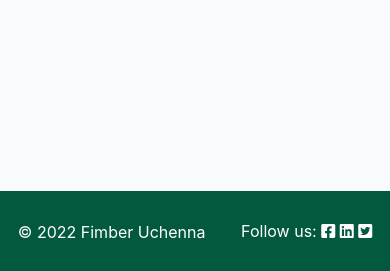
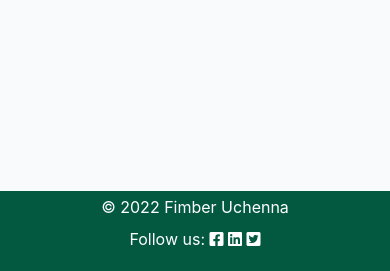
Before and after one commit to uchenna631/mi-earth, a Django app: page /blog/ in a window 390 px wide. Shown: the part 573-844 px from the top of the page. Run offline with Django 3.2, Linux system fonts and the light colour scheme; data that the repository does not hold is empty; some web fonts are replaced.

Commit message:
Modify header and footer for mobile view

```diff
--- a/templates/base.html
+++ b/templates/base.html
@@ -95,9 +95,9 @@
     {% endblock %}
 
     <!-- Footer -->
-    <footer class="footer mt-5 fixed-bottom d-flex justify-content-around align-items-center">
-        <p class="m-0 text-center footer-text pt-1">&copy 2022 Fimber Uchenna</p>
-        <p class="m-0 text-center footer-text">Follow us:
+    <footer class="footer mt-5 fixed-bottom justify-content-center">
+        <p class="m-0 text-center footer-text p-1">&copy 2022 Fimber Uchenna</p>
+        <p class="m-0 text-center footer-text p-1">Follow us:
             <a href="https://www.facebook.com/Tinomaster/" target="_blank">
                 <i class="fab fa-facebook-square ms-3"></i>
             </a>
```
